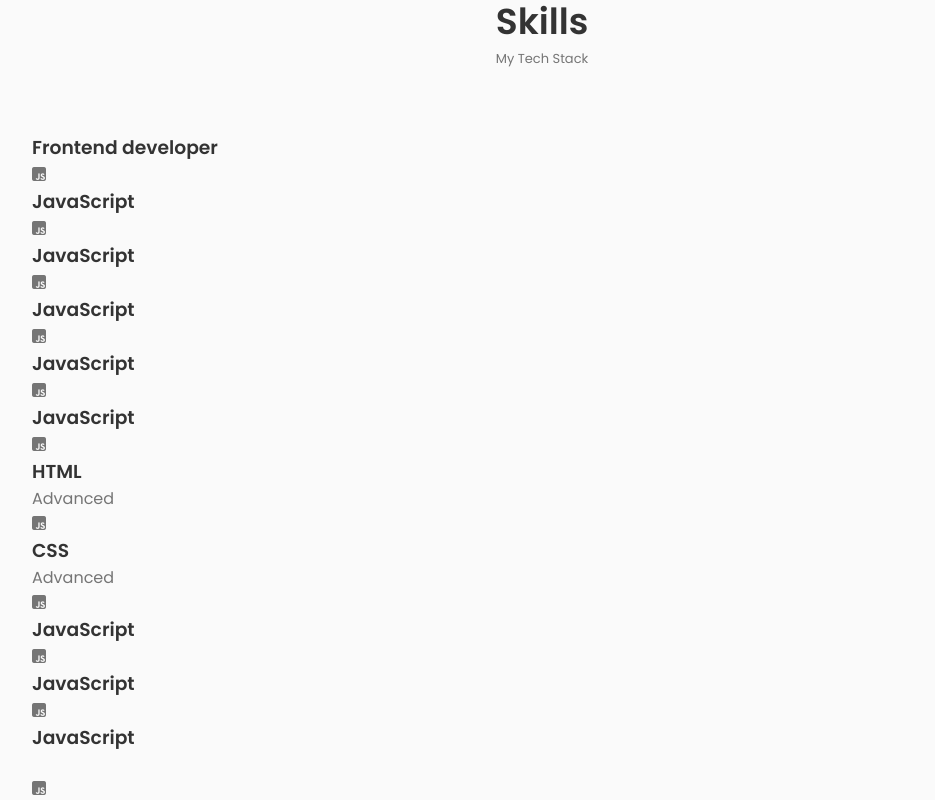
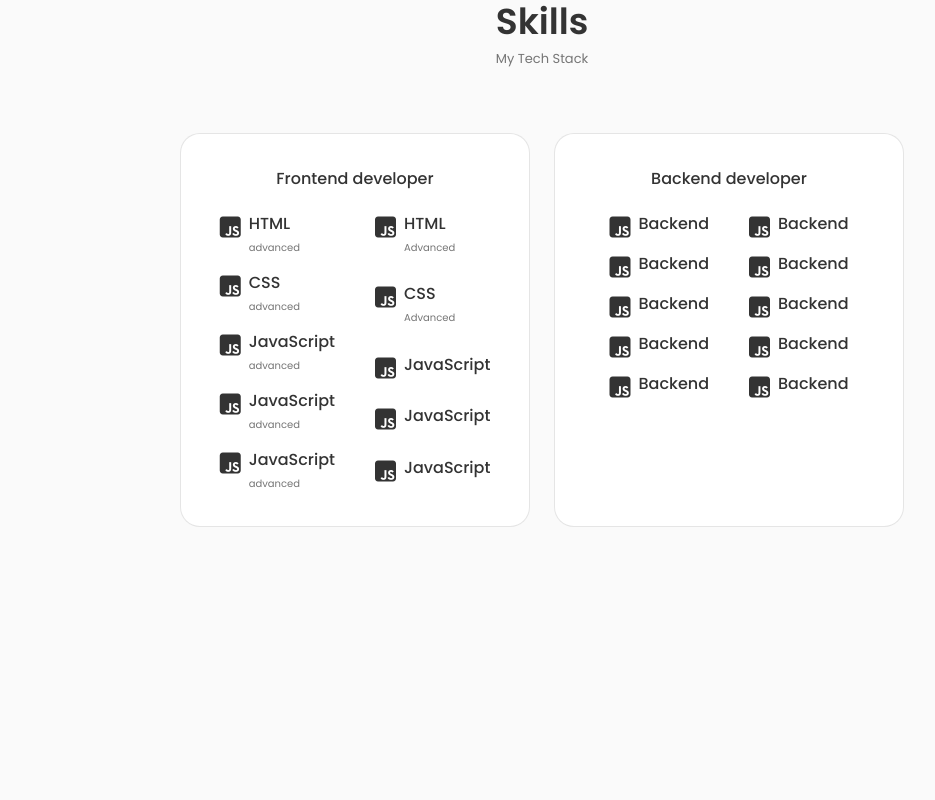
Before and after one commit to emin-apm/Portfolio, a React (Vite) app in the folder MyPortfolio/: page / in a window 1280 px wide. Shown: the part 1620-2420 px from the top of the page, without its empty margins (98-1033 px from the left). After the commit the page ends 2179 px from the top, so only its background shows below. Built offline with nearby package versions, Linux system fonts and the light colour scheme.

Commit message:
skills visual fixes

```diff
--- a/MyPortfolio/src/components/Skills/Backend.jsx
+++ b/MyPortfolio/src/components/Skills/Backend.jsx
@@ -3,41 +3,41 @@ import styles from "./SkillsStyles.module.css";
 export default function Backend() {
   return (
     <div className={styles.skill_content}>
-      <h3 className={styles.skill_title}></h3>
+      <h3 className={styles.skill_title}>Backend developer</h3>
       <div className={styles.skill_box}>
         <div className={styles.skill_group}>
           <div className={styles.skill_data}>
             <i className="fa-brands fa-square-js"></i>
             <div>
-              <h3 className={styles.skill_name}>JavaScript</h3>
+              <h3 className={styles.skill_name}>Backend</h3>
               <span className={styles.skill_level}></span>
             </div>
           </div>
           <div className={styles.skill_data}>
             <i className="fa-brands fa-square-js"></i>
             <div>
-              <h3 className={styles.skill_name}>JavaScript</h3>
+              <h3 className={styles.skill_name}>Backend</h3>
               <span className={styles.skill_level}></span>
             </div>
           </div>
           <div className={styles.skill_data}>
             <i className="fa-brands fa-square-js"></i>
             <div>
-              <h3 className={styles.skill_name}>JavaScript</h3>
+              <h3 className={styles.skill_name}>Backend</h3>
               <span className={styles.skill_level}></span>
             </div>
           </div>
           <div className={styles.skill_data}>
             <i className="fa-brands fa-square-js"></i>
             <div>
-              <h3 className={styles.skill_name}>JavaScript</h3>
+              <h3 className={styles.skill_name}>Backend</h3>
               <span className={styles.skill_level}></span>
             </div>
           </div>
           <div className={styles.skill_data}>
             <i className="fa-brands fa-square-js"></i>
             <div>
-              <h3 className={styles.skill_name}>JavaScript</h3>
+              <h3 className={styles.skill_name}>Backend</h3>
               <span className={styles.skill_level}></span>
             </div>
           </div>
@@ -46,35 +46,35 @@ export default function Backend() {
           <div className={styles.skill_data}>
             <i className="fa-brands fa-square-js"></i>
             <div>
-              <h3 className={styles.skill_name}>JavaScript</h3>
+              <h3 className={styles.skill_name}>Backend</h3>
               <span className={styles.skill_level}></span>
             </div>
           </div>
           <div className={styles.skill_data}>
             <i className="fa-brands fa-square-js"></i>
             <div>
-              <h3 className={styles.skill_name}>JavaScript</h3>
+              <h3 className={styles.skill_name}>Backend</h3>
               <span className={styles.skill_level}></span>
             </div>
           </div>
           <div className={styles.skill_data}>
             <i className="fa-brands fa-square-js"></i>
             <div>
-              <h3 className={styles.skill_name}>JavaScript</h3>
+              <h3 className={styles.skill_name}>Backend</h3>
               <span className={styles.skill_level}></span>
             </div>
           </div>
           <div className={styles.skill_data}>
             <i className="fa-brands fa-square-js"></i>
             <div>
-              <h3 className={styles.skill_name}>JavaScript</h3>
+              <h3 className={styles.skill_name}>Backend</h3>
               <span className={styles.skill_level}></span>
             </div>
           </div>
           <div className={styles.skill_data}>
             <i className="fa-brands fa-square-js"></i>
             <div>
-              <h3 className={styles.skill_name}>JavaScript</h3>
+              <h3 className={styles.skill_name}>Backend</h3>
               <span className={styles.skill_level}></span>
             </div>
           </div>
--- a/MyPortfolio/src/components/Skills/Frontend.jsx
+++ b/MyPortfolio/src/components/Skills/Frontend.jsx
@@ -9,36 +9,36 @@ export default function Frontend() {
           <div className={styles.skill_data}>
             <i className="fa-brands fa-square-js"></i>
             <div>
-              <h3 className={styles.skill_name}>JavaScript</h3>
-              <span className={styles.skill_level}></span>
+              <h3 className={styles.skill_name}>HTML</h3>
+              <span className={styles.skill_level}>advanced</span>
+            </div>
+          </div>
+          <div className={styles.skill_data}>
+            <i className="fa-brands fa-square-js"></i>
+            <div>
+              <h3 className={styles.skill_name}>CSS</h3>
+              <span className={styles.skill_level}>advanced</span>
             </div>
           </div>
           <div className={styles.skill_data}>
             <i className="fa-brands fa-square-js"></i>
             <div>
               <h3 className={styles.skill_name}>JavaScript</h3>
-              <span className={styles.skill_level}></span>
+              <span className={styles.skill_level}>advanced</span>
             </div>
           </div>
           <div className={styles.skill_data}>
             <i className="fa-brands fa-square-js"></i>
             <div>
               <h3 className={styles.skill_name}>JavaScript</h3>
-              <span className={styles.skill_level}></span>
+              <span className={styles.skill_level}>advanced</span>
             </div>
           </div>
           <div className={styles.skill_data}>
             <i className="fa-brands fa-square-js"></i>
             <div>
               <h3 className={styles.skill_name}>JavaScript</h3>
-              <span className={styles.skill_level}></span>
-            </div>
-          </div>
-          <div className={styles.skill_data}>
-            <i className="fa-brands fa-square-js"></i>
-            <div>
-              <h3 className={styles.skill_name}>JavaScript</h3>
-              <span className={styles.skill_level}></span>
+              <span className={styles.skill_level}>advanced</span>
             </div>
           </div>
         </div>
--- a/MyPortfolio/src/components/Skills/SkillsStyles.module.css
+++ b/MyPortfolio/src/components/Skills/SkillsStyles.module.css
@@ -0,0 +1,50 @@
+.skill_container {
+  grid-template-columns: repeat(2, 350px);
+  column-gap: 3rem;
+  justify-content: center;
+}
+
+.skill_content {
+  background-color: var(--container-color);
+  border: 1px solid rgba(0, 0, 0, 0.1);
+  padding: 2rem 4rem;
+  border-radius: 1.25rem;
+}
+
+.skill_title {
+  font-size: var(--normal-font-size);
+  font-weight: var(--font-medium);
+  text-align: center;
+  margin-bottom: 1.5rem;
+}
+
+.skill_box {
+  display: flex;
+  justify-content: center;
+  column-gap: 2.5rem;
+}
+
+.skill_group {
+  display: grid;
+  align-items: flex-start;
+  row-gap: 1rem;
+}
+
+.skill_data {
+  display: flex;
+  column-gap: 0.5rem;
+}
+.skill_data i {
+  font-size: 1.5rem;
+  color: var(--title-color);
+}
+
+.skill_name {
+  font-size: var(--normal-font-size);
+  font-weight: var(--font-medium);
+  line-height: 18px;
+}
+
+.skill_level {
+  font-size: var(--tiny-font-size);
+}
```
